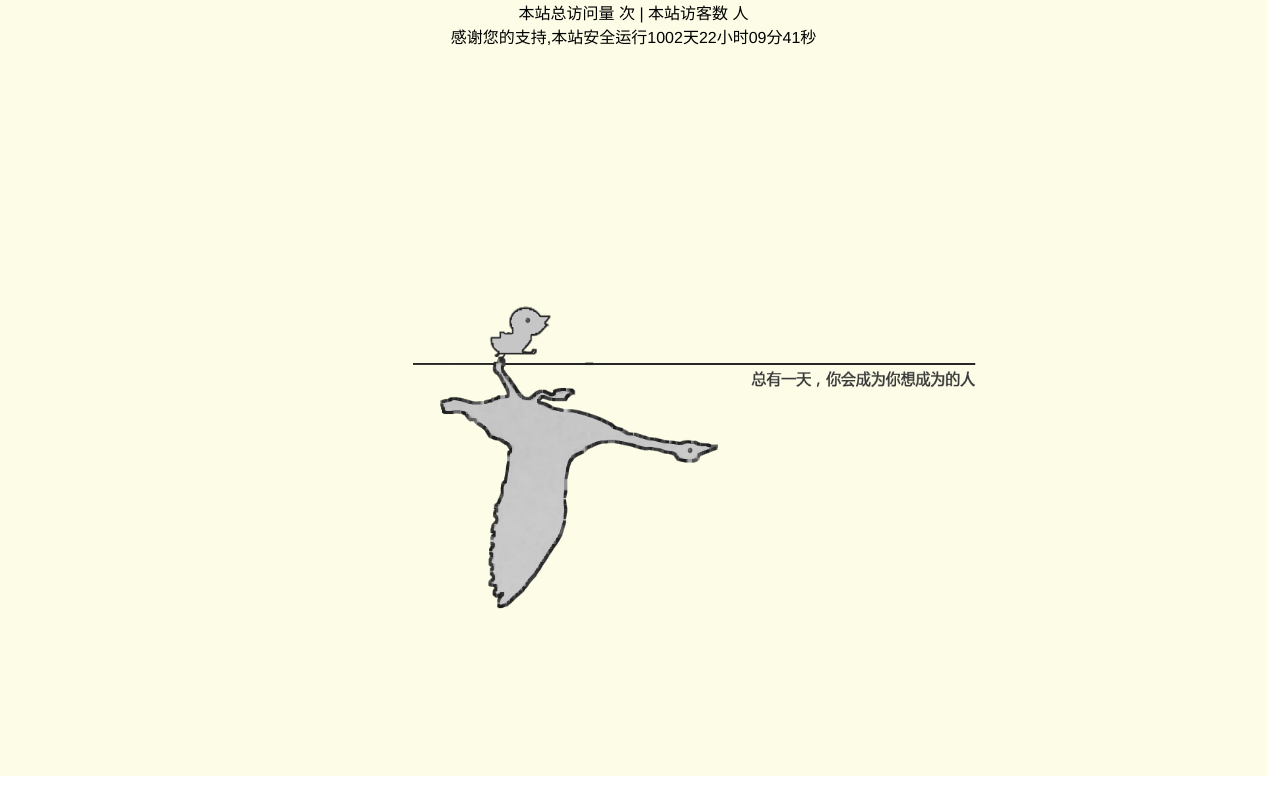
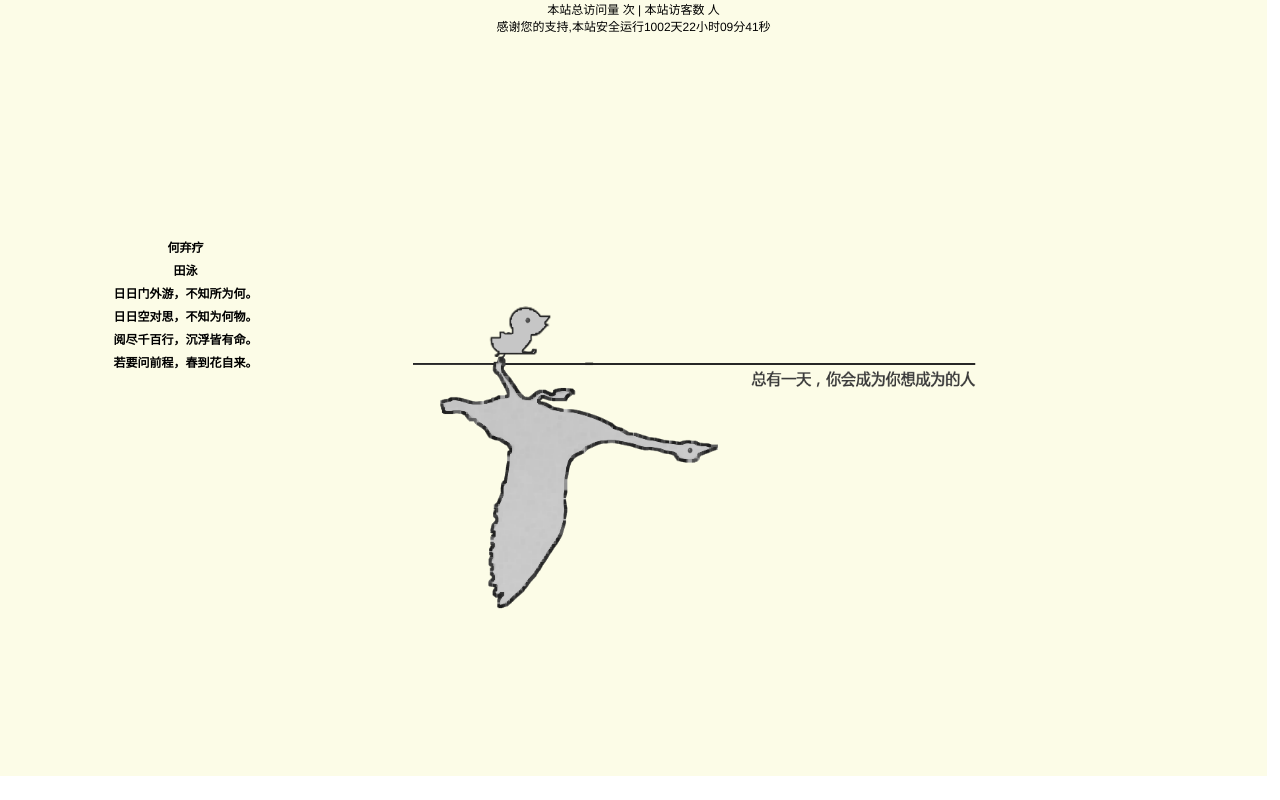
Before and after one commit to ainusers/stars, a Vue app: page /#/ in a window 1280 px wide. Built offline with nearby package versions, Linux system fonts and the light colour scheme.

Commit message:
stars : 添加网易云音乐外链

```diff
--- a/index.html
+++ b/index.html
@@ -19,6 +19,7 @@
     margin: 0;
     padding: 0;
     font-family: "Helvetica Neue", Helvetica, Arial, sans-serif;
+    font-size: 12px;
   }
   body {
     margin: 0;
--- a/src/components/enter.vue
+++ b/src/components/enter.vue
@@ -1,6 +1,6 @@
 <template>
-  <!--展示信息-->
   <div class="count" :style="backgroundImg">
+    <!-- 访客统计-->
     <span id="busuanzi_container_site_pv">
       本站总访问量
       <span id="busuanzi_value_site_pv"></span>次
@@ -12,11 +12,32 @@
     </span>
     <br/>
     <span id="busuanzi_date">载入天数...</span><span id="busuanzi_time">载入时分秒...</span>
+
+    <!-- 自写诗词-->
+    <div class="sentence">
+      <span>何弃疗</span><br/>
+      <span>田泳</span><br/>
+      <span>日日门外游，不知所为何。</span><br/>
+      <span>日日空对思，不知为何物。</span><br/>
+      <span>阅尽千百行，沉浮皆有命。</span><br/>
+      <span>若要问前程，春到花自来。</span><br/>
+    </div>
+
+    <!-- 网易云音乐外链-->
+    <iframe frameborder="no" border="0" marginwidth="0" marginheight="0" width=298 height=52 src="https://music.163.com/outchain/player?type=2&id=1297802566&auto=1&height=32"></iframe>
   </div>
 </template>
-<style>
+<style scoped>
   .count {
     text-align: center;
+  }
+  .sentence {
+    margin: 25vh 70vw 0 0;
+    font-weight: bold;
+    font-size: 20px;
+  }
+  iframe {
+    visibility: hidden;
   }
 </style>
 <script>
```
